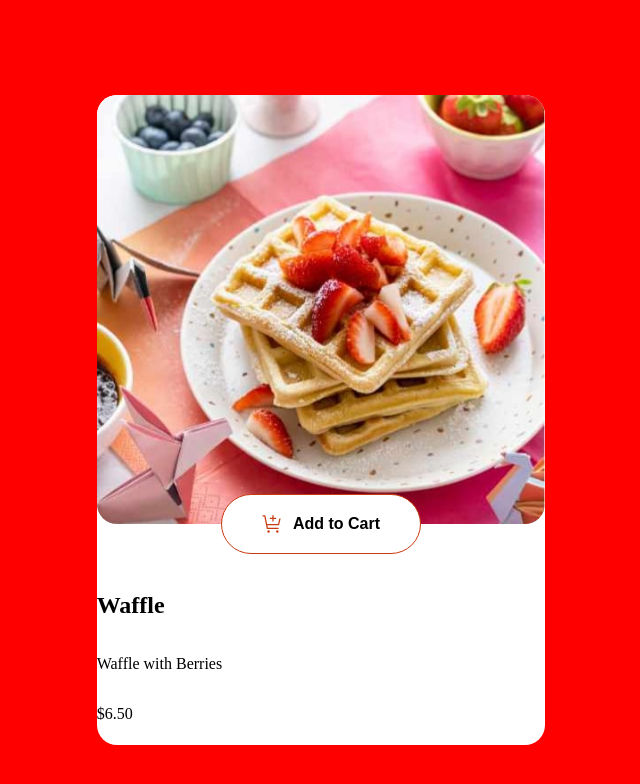
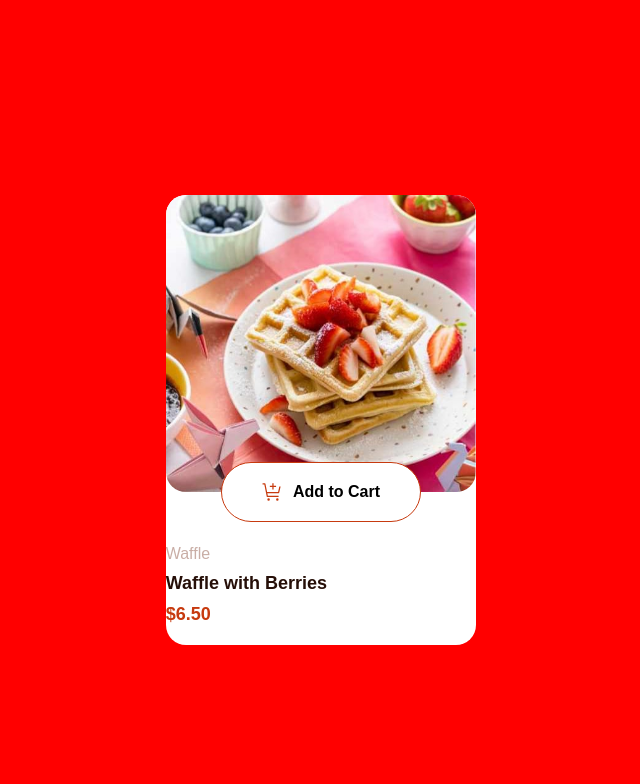
Before and after one commit to mikeFrees/product-list, a React (Create React App) app in the folder shopping-cart/: page / in a window 1280 px wide. Shown: the top 784 px of the page, without its empty margins (339-979 px from the left). Built offline with nearby package versions, Linux system fonts and the light colour scheme.

Commit message:
finished styling card

```diff
--- a/shopping-cart/src/Item-card.module.css
+++ b/shopping-cart/src/Item-card.module.css
@@ -1,7 +1,8 @@
 .itemCard {
   display: flex;
   flex-direction: column;
-  height: 65rem;
+  height: 45rem;
+  width:auto;
   border-radius: 2rem;
   background-color: var(--main-bg-color);
 }
@@ -10,6 +11,7 @@
   border-radius: 2rem;
   height: 66%;
   width: auto;
+  margin-bottom: -3rem;
 }
 
 .itemDetails {
@@ -18,5 +20,26 @@
   justify-content: flex-end;
   align-items: start;
   text-align: start;
-  height: 33%;
+  height: 25%;
+  font-family: "Red Hat Text", sans-serif;
+
+  h2 {
+    color: var(--Rose-300);
+    font-weight: 400;
+    font-size: 1.6rem;
+    margin-top:0;
+    margin-bottom: 1rem;
+  }
+
+  p {
+    color: var(--Rose-900);
+    font-weight: 700;
+    font-size: 1.8rem;
+    margin-top:0;
+    margin-bottom: 1rem;
+  }
 }
+
+.itemPrice.itemPrice{
+  color: var(--red);
+}
--- a/shopping-cart/src/buttons.module.css
+++ b/shopping-cart/src/buttons.module.css
@@ -7,9 +7,6 @@
 
   width: 20rem;
   height: 6rem;
-
-  padding: 1rem;
-  margin: -3rem;
 
   background-color: var(--button-blank);
 
@@ -39,8 +36,6 @@
   width: 20rem;
   height: 6rem;
 
-  margin: -3rem;
-
   background-color: var(--button-selected);
   color: var(--button-blank);
 
@@ -50,17 +45,18 @@
   font-family: "Red Hat Text", sans-serif;
   font-weight: 400;
   font-size: 1.6rem;
+  box-sizing: border-box;
 
   button {
     display: flex;
     align-items: center;
     justify-content: center;
 
-    width: 2.5rem;
+    width: 3rem;
     height: auto;
     aspect-ratio: 1 / 1;
 
-    margin: 1.25rem;
+    margin: 1.5rem;
 
     border-radius: 50%;
     border: 0.2rem solid var(--button-blank);
```
Also changed, not shown: shopping-cart/public/manifest.json.
